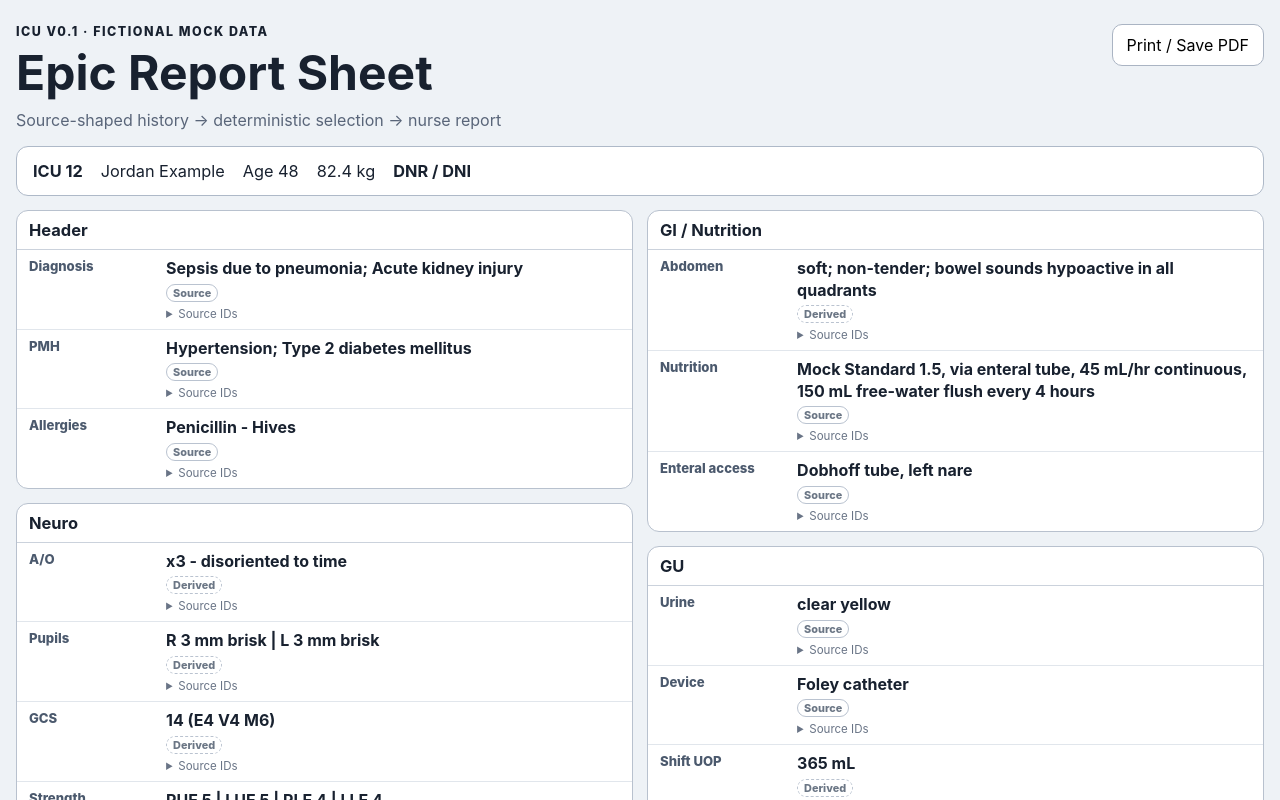
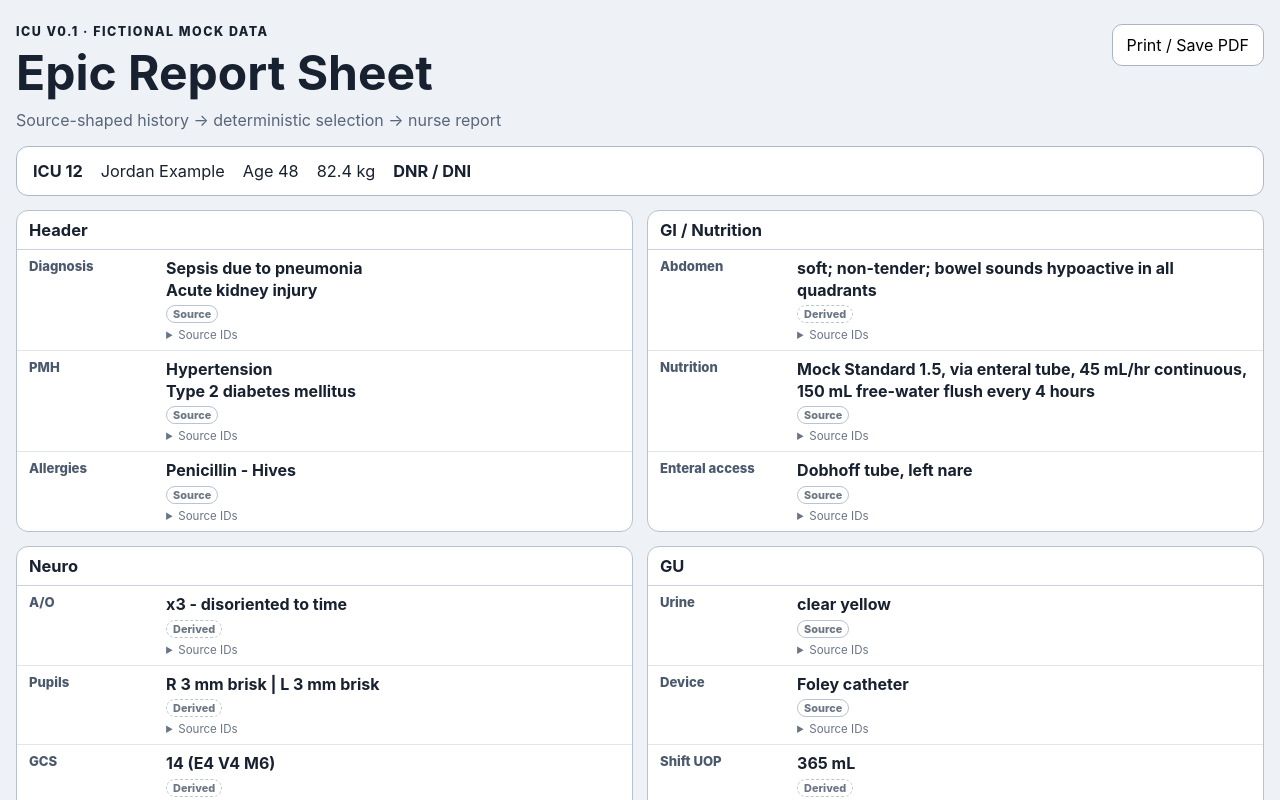
Before and after one commit to badmrfrosty313/Epic-Report-Sheet, a React (Vite) app: page / in a window 1280 px wide. Shown: the top 800 px of the page. Built offline with nearby package versions, Linux system fonts and the light colour scheme.

Commit message:
Render repeating field values on separate lines

```diff
--- a/src/App.tsx
+++ b/src/App.tsx
@@ -30,19 +30,21 @@ function DisplayField({
   label: string;
   field: ReportField<unknown>;
 }) {
-  const value =
-    field.value === null
-      ? field.note ?? "Not documented"
-      : Array.isArray(field.value)
-        ? field.value.join("; ")
-        : String(field.value);
+  const displayValue =
+    field.value === null ? field.note ?? "Not documented" : field.value;
 
   return (
     <div className="field-row">
       <div className="field-label">{label}</div>
       <div className="field-content">
         <div className={field.value === null ? "field-value missing" : "field-value"}>
-          {value}
+          {Array.isArray(displayValue)
+            ? displayValue.map((item, index) => (
+                <div className="field-value-line" key={index}>
+                  {String(item)}
+                </div>
+              ))
+            : String(displayValue)}
         </div>
         <div className="field-meta">
           <span className={`badge badge-${field.provenance}`}>
```
